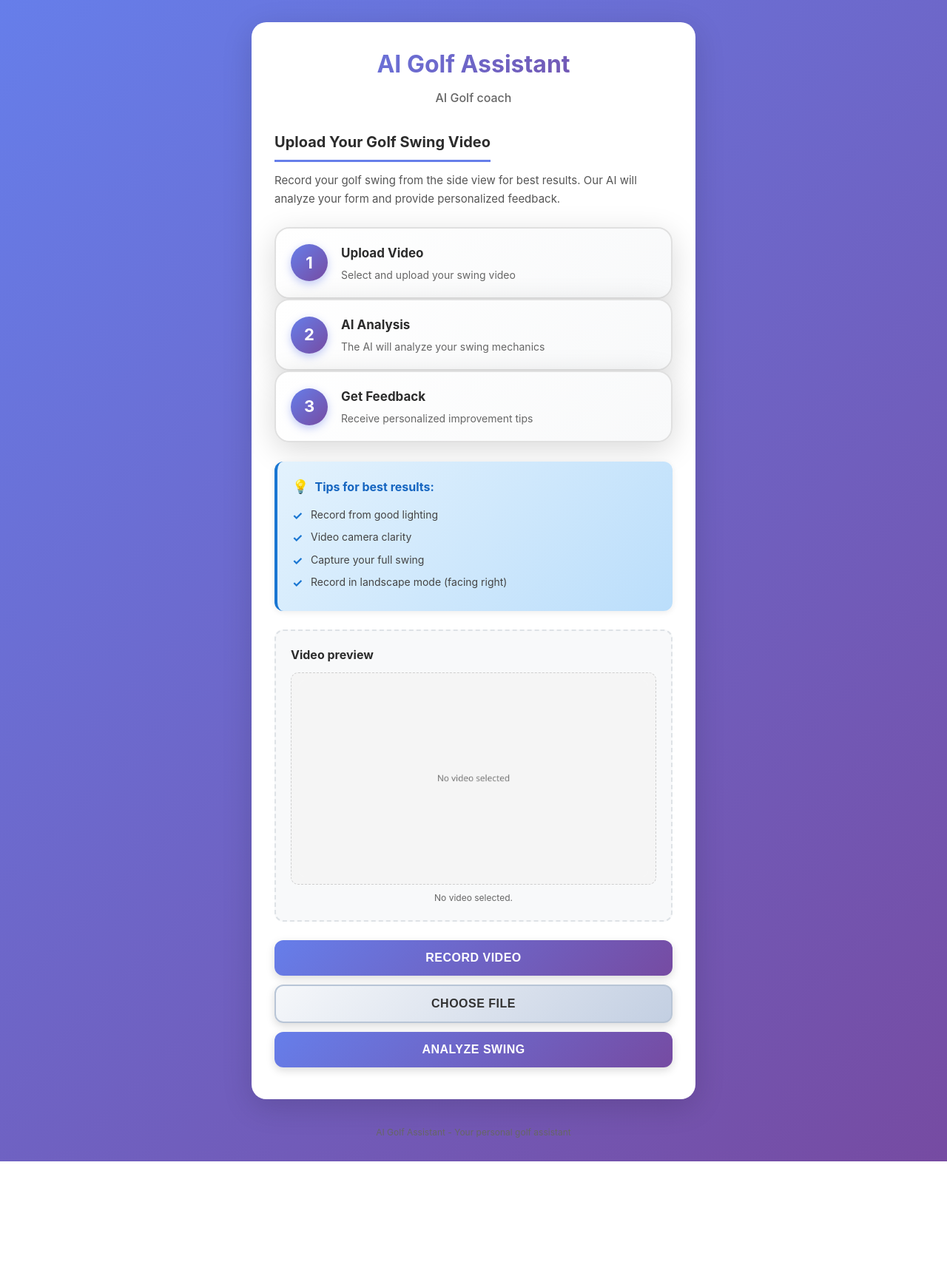
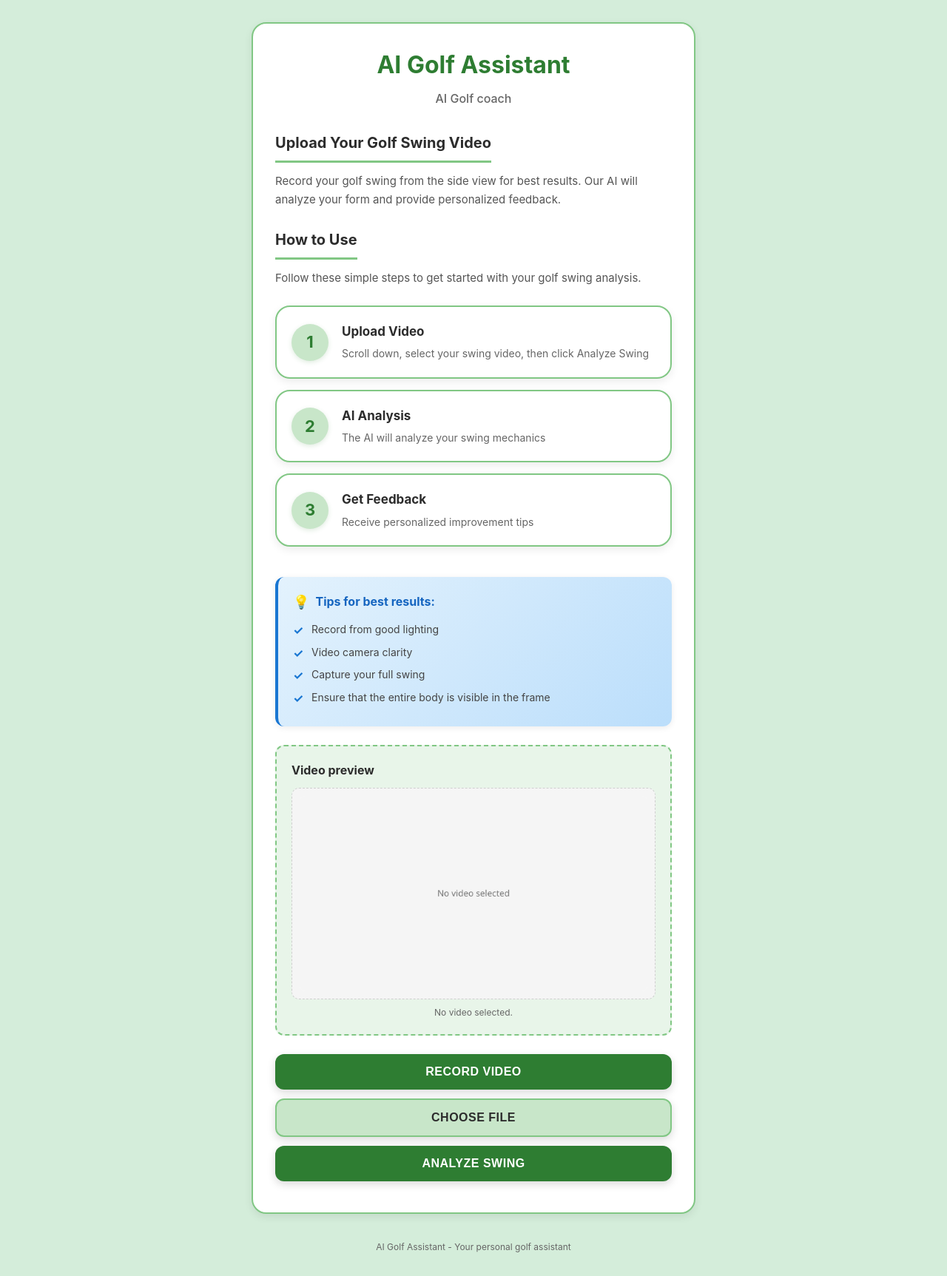
Before and after one commit to blank2882/FYP-AI-Golf-Assistant, a FastAPI app: page / in a window 1280 px wide. Shown: the whole page at 74% size. Before the commit the page ends 1570 px from the top, so only its background shows below. Run offline with FastAPI, Linux system fonts and the light colour scheme; a map, chart or similar area stays blank; some libraries are stand-ins or nearby versions.

Commit message:
Switch UI theme to green and add usage tips
Revamp styling from purple gradients to a green, softer palette across the app (style.css): replace background gradients with solid/soft green colors, adjust borders, shadows, card styles, buttons, step indicators, and various accent colors for a cleaner look. Update layout tweaks (margins, line-height, cursor) and refine preview/feedback borders. Bump stylesheet URL in index.html and result.html to /static/css/style.css?v=2 to force cache refresh. Also add a new "How to Use" section and clarify upload/tips text on the index page.

```diff
--- a/app/static/css/style.css
+++ b/app/static/css/style.css
@@ -6,7 +6,7 @@
 
 body {
   font-family: -apple-system, BlinkMacSystemFont, 'Segoe UI', Roboto, Oxygen, Ubuntu, Cantarell, sans-serif;
-  background: linear-gradient(135deg, #667eea 0%, #764ba2 100%);
+  background-color: #d4edda;
   color: #333;
   line-height: 1.6;
   margin: 0;
@@ -31,7 +31,7 @@ body {
 }
 
 .analysis-page-container {
-  background: linear-gradient(135deg, #667eea 0%, #764ba2 100%);
+  background-color: #d4edda;
 }
 
 .analysis-page {
@@ -67,35 +67,29 @@ body {
   background: white;
   border-radius: 20px;
   padding: 30px;
-  box-shadow: 0 10px 40px rgba(0, 0, 0, 0.15);
-  border: 1px solid rgba(255, 255, 255, 0.8);
+  box-shadow: 0 4px 12px rgba(0, 0, 0, 0.08);
+  border: 2px solid #81c784;
 }
 
 .steps-card {
   padding: 20px;
-  background: linear-gradient(135deg, #ffffff 0%, #f8f9fa 100%);
-  border: 2px solid #e0e0e0;
-  transition: all 0.3s ease;
-}
-
-.steps-card:hover {
-  transform: translateY(-2px);
-  box-shadow: 0 12px 45px rgba(0, 0, 0, 0.2);
+  background: white;
+  border: 2px solid #81c784;
+  margin-bottom: 15px;
+  cursor: default;
 }
 
 .analysis-card {
-  background: linear-gradient(135deg, #ffffff 0%, #f0f4f8 100%);
+  background: white;
   width: 100%;
   max-width: 500px;
+  border: 2px solid #81c784;
 }
 
 .title {
   font-size: 32px;
   font-weight: 700;
-  background: linear-gradient(135deg, #667eea 0%, #764ba2 100%);
-  -webkit-background-clip: text;
-  -webkit-text-fill-color: transparent;
-  background-clip: text;
+  color: #2e7d32;
   margin-bottom: 8px;
   text-align: center;
 }
@@ -114,7 +108,7 @@ body {
   color: #2c2c2c;
   margin-bottom: 12px;
   padding-bottom: 8px;
-  border-bottom: 3px solid #667eea;
+  border-bottom: 3px solid #81c784;
   display: inline-block;
 }
 
@@ -175,9 +169,9 @@ body {
 .preview-box {
   margin-bottom: 25px;
   padding: 20px;
-  background-color: #f8f9fa;
+  background-color: #e8f5e9;
   border-radius: 12px;
-  border: 2px dashed #dee2e6;
+  border: 2px dashed #81c784;
 }
 
 .preview-title {
@@ -263,22 +257,22 @@ body {
 }
 
 .btn-primary {
-  background: linear-gradient(135deg, #667eea 0%, #764ba2 100%);
+  background-color: #2e7d32;
   color: white;
 }
 
 .btn-primary:hover {
-  background: linear-gradient(135deg, #5568d3 0%, #6a3d91 100%);
+  background-color: #1b5e20;
 }
 
 .btn-secondary {
-  background: linear-gradient(135deg, #f5f7fa 0%, #c3cfe2 100%);
-  color: #333;
-  border: 2px solid #b8c5d6;
+  background-color: #c8e6c9;
+  color: #2c2c2c;
+  border: 2px solid #81c784;
 }
 
 .btn-secondary:hover {
-  background: linear-gradient(135deg, #e8eaf0 0%, #adb9cc 100%);
+  background-color: #a5d6a7;
 }
 
 .btn-large {
@@ -295,16 +289,16 @@ body {
 .step-number {
   width: 50px;
   height: 50px;
-  background: linear-gradient(135deg, #667eea 0%, #764ba2 100%);
+  background-color: #c8e6c9;
   border-radius: 50%;
   display: flex;
   align-items: center;
   justify-content: center;
   font-size: 22px;
   font-weight: 700;
-  color: white;
+  color: #2e7d32;
   flex-shrink: 0;
-  box-shadow: 0 4px 12px rgba(102, 126, 234, 0.4);
+  box-shadow: 0 2px 6px rgba(46, 125, 50, 0.15);
 }
 
 .step-content {
@@ -321,7 +315,8 @@ body {
 .step-description {
   font-size: 14px;
   color: #666;
-  line-height: 1.5;
+  line-height: 1.6;
+  margin: 0;
 }
 
 .video-container {
@@ -354,7 +349,7 @@ body {
   padding: 20px;
   border-radius: 12px;
   box-shadow: 0 2px 12px rgba(0, 0, 0, 0.08);
-  border-left: 5px solid #667eea;
+  border-left: 5px solid #81c784;
 }
 
 .feedback-title {
@@ -403,8 +398,8 @@ body {
 }
 
 .main-feedback .feedback-content {
-  background: linear-gradient(135deg, #e8f4f8 0%, #d1e7f5 100%);
-  border-left: 4px solid #2196F3;
+  background: linear-gradient(135deg, #e8f5e9 0%, #d4edda 100%);
+  border-left: 4px solid #81c784;
 }
 
 .faults-section .feedback-content {
@@ -415,7 +410,7 @@ body {
 
 .metrics-section .feedback-content {
   background: linear-gradient(135deg, #f3e5f5 0%, #e1bee7 100%);
-  border-left: 4px solid #9c27b0;
+  border-left: 4px solid #81c784;
 }
 
 .audio-section .feedback-content {
--- a/app/templates/index.html
+++ b/app/templates/index.html
@@ -6,7 +6,7 @@
     <title>AI Golf Assistant</title>
     <meta name="description" content="" />
     <meta name="viewport" content="width=device-width, initial-scale=1" />
-    <link rel="stylesheet" href="/static/css/style.css" />
+    <link rel="stylesheet" href="/static/css/style.css?v=2" />
   </head>
   <body>
     <div class="page-container">
@@ -29,13 +29,21 @@
               </p>
             </div>
 
+            <div class="section-header">
+              <h2 class="section-title">How to Use</h2>
+              <p class="section-description">
+                Follow these simple steps to get started with your golf swing
+                analysis.
+              </p>
+            </div>
+
             <div class="card steps-card">
               <div class="step">
                 <div class="step-number">1</div>
                 <div class="step-content">
                   <h3 class="step-title">Upload Video</h3>
                   <p class="step-description">
-                    Select and upload your swing video
+                    Scroll down, select your swing video, then click Analyze Swing
                   </p>
                 </div>
               </div>
@@ -65,7 +73,7 @@
               </div>
             </div>
 
-            <br>
+            <br />
 
             <div class="tips-box">
               <h3 class="tips-title">Tips for best results:</h3>
@@ -73,7 +81,7 @@
                 <li>Record from good lighting</li>
                 <li>Video camera clarity</li>
                 <li>Capture your full swing</li>
-                <li>Record in landscape mode (facing right)</li>
+                <li>Ensure that the entire body is visible in the frame</li>
               </ul>
             </div>
 
--- a/app/templates/result.html
+++ b/app/templates/result.html
@@ -6,7 +6,7 @@
     <title>AI Golf Assistant - Analysis</title>
     <meta name="description" content="" />
     <meta name="viewport" content="width=device-width, initial-scale=1" />
-    <link rel="stylesheet" href="/static/css/style.css" />
+    <link rel="stylesheet" href="/static/css/style.css?v=2" />
   </head>
   <body>
     <div class="page-container analysis-page-container">
```
